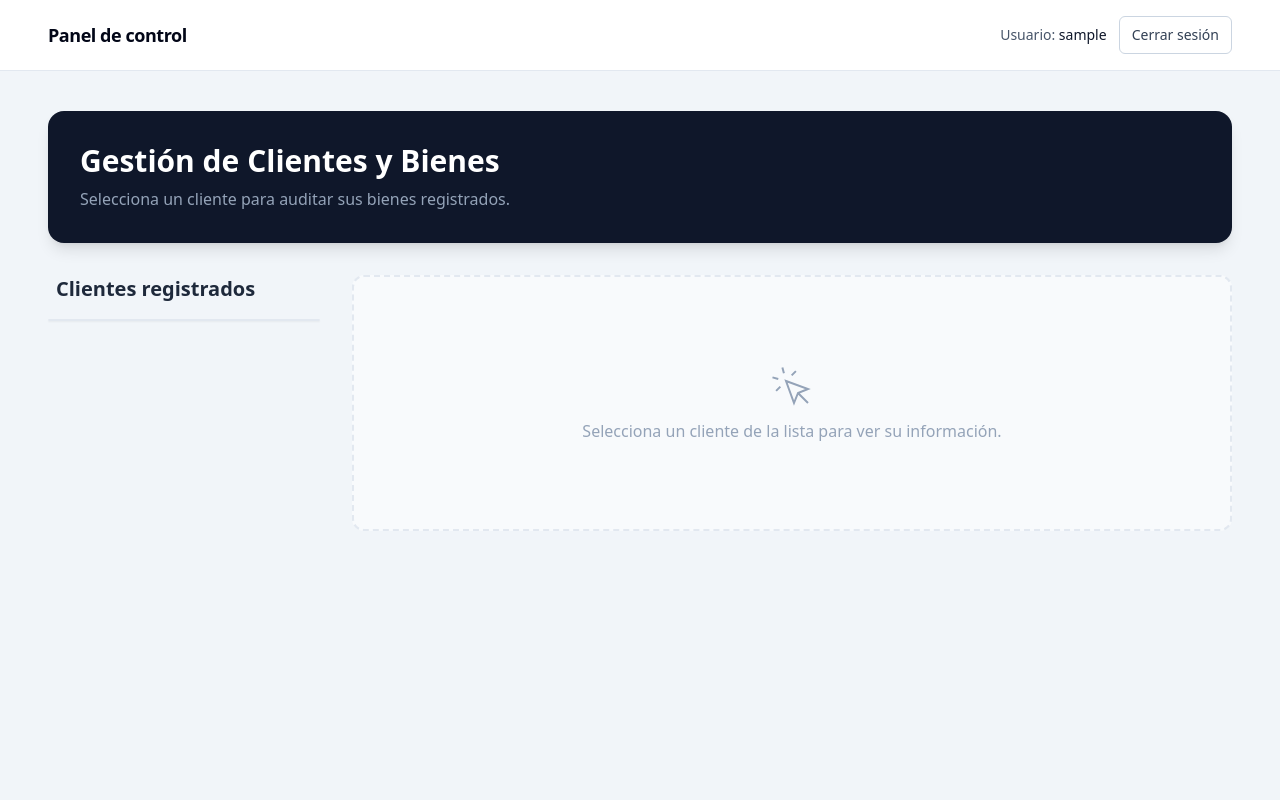
After one commit to Atroposs/bienes, a Django app: page /supervisor/clientes/ in a window 1280 px wide. The commit adds this page. Run offline with Django 5.2, Linux system fonts and the light colour scheme; the visitor is signed in with stand-in values (Sample User, id 1); data comes from the database, SQL or seed files in the repository; data that the repository does not hold is empty; some libraries are stand-ins or nearby versions.

Commit message:
cambios en el flujo
se agrego
-registro de clientes
 se cambio la vista de supervisor

```diff
--- /dev/null
+++ b/proyecto_seguro/apps/bienes/templates/bienes/lista_clientes_supervisor.html
@@ -0,0 +1,126 @@
+{% extends "base.html" %}
+{% block title %}Panel de Supervisor{% endblock %}
+
+{% block content %}
+<div class="w-full space-y-8">
+    <!-- Encabezado -->
+    <div class="w-full rounded-2xl bg-slate-900 p-8 shadow-lg text-white">
+        <h1 class="text-3xl font-bold">Gestión de Clientes y Bienes</h1>
+        <p class="text-slate-400 mt-2">Selecciona un cliente para auditar sus bienes registrados.</p>
+    </div>
+
+    <!-- Sección de Autorizaciones Pendientes -->
+    {% if clientes_pendientes %}
+    <div class="bg-amber-50 border border-amber-200 rounded-2xl p-6 shadow-sm">
+        <div class="flex items-center gap-2 mb-4">
+            <div class="p-2 bg-amber-400 rounded-lg">
+                <svg class="w-5 h-5 text-white" fill="none" stroke="currentColor" viewBox="0 0 24 24"><path stroke-linecap="round" stroke-linejoin="round" stroke-width="2" d="M12 9v2m0 4h.01m-6.938 4h13.856c1.54 0 2.502-1.667 1.732-3L13.732 4c-.77-1.333-2.694-1.333-3.464 0L3.34 16c-.77 1.333.192 3 1.732 3z"></path></svg>
+            </div>
+            <h2 class="text-xl font-bold text-amber-900">Solicitudes de registro pendientes ({{ clientes_pendientes|length }})</h2>
+        </div>
+        <div class="grid grid-cols-1 md:grid-cols-2 xl:grid-cols-3 gap-4">
+            {% for pend in clientes_pendientes %}
+            <div class="bg-white border border-amber-200 p-4 rounded-xl flex items-center justify-between shadow-sm">
+                <div>
+                    <p class="font-bold text-slate-900">{{ pend.nombre_completo }}</p>
+                    <p class="text-xs text-slate-500 font-mono">{{ pend.identificador }} • {{ pend.correo }}</p>
+                </div>
+                <form action="{% url 'bienes:autorizar_cliente' pend.id %}" method="post">
+                    {% csrf_token %}
+                    <button type="submit" class="bg-emerald-600 hover:bg-emerald-700 text-white text-xs font-bold py-2 px-4 rounded-lg transition-all shadow-md active:scale-95">
+                        Autorizar Acceso
+                    </button>
+                </form>
+            </div>
+            {% endfor %}
+        </div>
+    </div>
+    {% endif %}
+
+    <div class="grid grid-cols-1 lg:grid-cols-4 gap-8">
+        <!-- Lista de Clientes -->
+        <div class="lg:col-span-1 space-y-4">
+            <h2 class="text-xl font-semibold text-slate-800 px-2">Clientes registrados</h2>
+            <div class="bg-white rounded-xl shadow-sm border border-slate-200 overflow-hidden">
+                <ul class="divide-y divide-slate-100">
+                    {% for cliente in clientes %}
+                    <li>
+                        <a href="?cliente_id={{ cliente.id }}"
+                           class="block px-4 py-4 hover:bg-blue-50 transition-colors {% if cliente_seleccionado.id == cliente.id %}bg-blue-50 border-l-4 border-blue-600{% endif %}">
+                            <p class="font-bold text-slate-900 text-base">{{ cliente.nombre_completo }}</p>
+                            <p class="text-sm text-slate-500">{{ cliente.identificador }}</p>
+                        </a>
+                    </li>
+                    {% endfor %}
+                </ul>
+            </div>
+        </div>
+
+        <!-- Detalle de Bienes -->
+        <div class="lg:col-span-3">
+            {% if cliente_seleccionado %}
+                <div class="w-full bg-white rounded-xl shadow-lg border border-slate-200 overflow-hidden">
+                    <div class="px-6 py-4 bg-slate-50 border-b border-slate-200 flex justify-between items-center">
+                        <h3 class="text-xl font-bold text-slate-900">Bienes de: {{ cliente_seleccionado.nombre_completo }}</h3>
+                        <span class="bg-blue-100 text-blue-700 text-xs font-bold px-2.5 py-1 rounded-full">
+                            {{ bienes|length }} registro{{ bienes|length|pluralize }}
+                        </span>
+                    </div>
+                    <div class="overflow-x-auto">
+                        <table class="w-full text-left">
+                            <thead class="bg-slate-50 text-slate-600 uppercase text-sm">
+                                <tr class="divide-x divide-slate-200">
+                                    <th class="px-3 py-4">ID</th>
+                                    <th class="px-3 py-4">Descripción</th>
+                                    <th class="px-3 py-4">Marca</th>
+                                    <th class="px-3 py-4">Valor</th>
+                                    <th class="px-3 py-4 text-center">Estatus</th>
+                                    <th class="px-3 py-4">Fecha Registro</th>
+                                    <th class="px-3 py-4">Última Modificación</th>
+                                </tr>
+                            </thead>
+                            <tbody class="divide-y divide-slate-100">
+                                {% for bien in bienes %}
+                                <tr class="hover:bg-blue-50/40 transition-colors divide-x divide-slate-100">
+                                    <td class="px-4 py-5 font-mono text-blue-600 font-bold whitespace-nowrap text-sm">{{ bien.identificador }}</td>
+                                    <td class="px-4 py-5">
+                                        <div class="text-slate-900 font-medium text-base leading-relaxed">{{ bien.descripcion }}</div>
+                                    </td>
+                                    <td class="px-4 py-5 text-slate-600 text-base">{{ bien.marca }}</td>
+                                    <td class="px-4 py-5 text-slate-900 font-extrabold whitespace-nowrap text-base">${{ bien.valor }}</td>
+                                    <td class="px-4 py-5 text-center">
+                                        <span class="inline-block px-3 py-1.5 rounded-full text-xs font-black uppercase tracking-widest {% if bien.estatus == 'bueno' %}bg-green-100 text-green-700{% elif bien.estatus == 'malo' %}bg-red-100 text-red-700{% else %}bg-yellow-100 text-yellow-700{% endif %}">
+                                            {{ bien.estatus|upper }}
+                                        </span>
+                                    </td>
+                                    <td class="px-4 py-5 text-slate-500 text-sm whitespace-nowrap">
+                                        <div class="flex items-center">
+                                            <svg class="w-3 h-3 mr-1 text-slate-400" fill="none" stroke="currentColor" viewBox="0 0 24 24"><path d="M8 7V3m8 4V3m-9 8h10M5 21h14a2 2 0 002-2V7a2 2 0 00-2-2H5a2 2 0 00-2 2v12a2 2 0 002 2z"></path></svg>
+                                            {{ bien.creado_en|date:"d/m/Y H:i" }}
+                                        </div>
+                                    </td>
+                                    <td class="px-4 py-5 text-slate-400 text-sm whitespace-nowrap italic text-right">
+                                        <div class="flex items-center">
+                                            {{ bien.actualizado_en|date:"d/m/Y H:i" }}
+                                        </div>
+                                    </td>
+                                </tr>
+                                {% empty %}
+                                <tr>
+                                    <td colspan="6" class="px-6 py-10 text-center text-slate-400 italic">Este cliente aún no registra bienes.</td>
+                                </tr>
+                                {% endfor %}
+                            </tbody>
+                        </table>
+                    </div>
+                </div>
+            {% else %}
+                <div class="h-64 flex flex-col items-center justify-center border-2 border-dashed border-slate-200 rounded-xl bg-slate-50 text-slate-400">
+                    <svg class="w-12 h-12 mb-2" fill="none" stroke="currentColor" viewBox="0 0 24 24"><path d="M15 15l-2 5L9 9l11 4-5 2zm0 0l5 5M7.188 2.239l.777 2.897M5.136 7.965l-2.898-.777M13.95 4.05l-2.122 2.122m-5.657 5.656l-2.12 2.122"></path></svg>
+                    <p>Selecciona un cliente de la lista para ver su información.</p>
+                </div>
+            {% endif %}
+        </div>
+    </div>
+</div>
+{% endblock %}
--- a/proyecto_seguro/apps/bienes/templates/bienes/reporte_mis_bienes.html
+++ b/proyecto_seguro/apps/bienes/templates/bienes/reporte_mis_bienes.html
@@ -6,9 +6,6 @@
     <h1 class="text-2xl font-bold text-slate-900">Mis bienes registrados</h1>
 
     <div class="flex flex-wrap gap-3">
-        <a href="{% url 'bienes:lista_bienes' %}" class="inline-flex items-center justify-center rounded-md border border-slate-300 bg-white px-4 py-2 text-sm font-medium text-slate-700 shadow-sm transition-colors hover:bg-slate-50">
-            Regresar a bienes
-        </a>
         <a href="{% url 'bienes:crear_bien' %}" class="inline-flex items-center justify-center rounded-md bg-blue-600 px-4 py-2 text-sm font-medium text-white shadow-sm transition-colors hover:bg-blue-700">
             <svg class="-ml-1 mr-2 h-4 w-4" fill="none" viewBox="0 0 24 24" stroke="currentColor" stroke-width="2">
                 <path stroke-linecap="round" stroke-linejoin="round" d="M12 4v16m8-8H4" />
--- a/proyecto_seguro/apps/bienes/urls.py
+++ b/proyecto_seguro/apps/bienes/urls.py
@@ -4,8 +4,11 @@ from . import views
 app_name = "bienes"
 
 urlpatterns = [
+    path("", views.home_router, name="home_router"),
     path("bienes/", views.lista_bienes, name="lista_bienes"),
     path("bienes/nuevo/", views.crear_bien, name="crear_bien"),
     path("bienes/mis-bienes/", views.reporte_mis_bienes, name="reporte_mis_bienes"),
     path("bienes/reporte-general/", views.reporte_general_bienes, name="reporte_general_bienes"),
+    path("supervisor/clientes/", views.lista_clientes_supervisor, name="lista_clientes_supervisor"),
+    path("supervisor/clientes/autorizar/<int:cliente_id>/", views.autorizar_cliente, name="autorizar_cliente"),
 ]
--- a/proyecto_seguro/apps/bienes/views.py
+++ b/proyecto_seguro/apps/bienes/views.py
@@ -1,9 +1,23 @@
 from django.contrib.auth.decorators import login_required
-from django.shortcuts import redirect, render
+from django.contrib import messages
+from django.shortcuts import get_object_or_404, redirect, render
 from seguridad.decorators import cliente_requerido, supervisor_requerido
 from seguridad.roles import es_cliente, es_supervisor
 from .forms import BienForm
 from .models import Bien
+from apps.clientes.models import Cliente
+from apps.clientes.services import autorizar_cliente_usuario
+
+@login_required
+def home_router(request):
+    """Redirige al usuario a su panel correspondiente según su rol."""
+    if es_supervisor(request.user):
+        return redirect("bienes:lista_clientes_supervisor")
+    elif es_cliente(request.user):
+        return redirect("bienes:reporte_mis_bienes")
+    else:
+        # Si no tiene rol, lo mandamos a la lista general (que requiere ser supervisor)
+        return redirect("bienes:lista_bienes")
 
 @login_required
 @cliente_requerido
@@ -33,20 +47,47 @@ def reporte_general_bienes(request):
     return render(request, "bienes/reporte_general_bienes.html", {"bienes": bienes})
 
 @login_required
+@supervisor_requerido
+def lista_clientes_supervisor(request):
+    """Permite al supervisor listar clientes y ver los bienes de cada uno."""
+    # Filtramos clientes activos para la lista lateral y pendientes para la sección de autorizar
+    clientes = Cliente.objects.filter(usuario__is_active=True).order_by("nombre")
+    clientes_pendientes = Cliente.objects.filter(usuario__is_active=False).order_by("-creado_en")
+    cliente_id = request.GET.get("cliente_id")
+    bienes = None
+    cliente_seleccionado = None
+
+    if cliente_id:
+        cliente_seleccionado = get_object_or_404(Cliente, id=cliente_id)
+        bienes = Bien.objects.filter(cliente=cliente_seleccionado).order_by("-creado_en")
+
+    return render(
+        request,
+        "bienes/lista_clientes_supervisor.html",
+        {
+            "clientes": clientes,
+            "clientes_pendientes": clientes_pendientes,
+            "cliente_seleccionado": cliente_seleccionado,
+            "bienes": bienes,
+        },
+    )
+
+@login_required
+@supervisor_requerido
+def autorizar_cliente(request, cliente_id):
+    """Vista de acción para autorizar a un cliente desde el panel."""
+    cliente = autorizar_cliente_usuario(cliente_id)
+    messages.success(request, f"La cuenta de {cliente.nombre_completo} ha sido autorizada.")
+    return redirect("bienes:lista_clientes_supervisor")
+@login_required
+@supervisor_requerido
 def lista_bienes(request):
-    if es_supervisor(request.user):
-        bienes = Bien.objects.select_related("cliente").all()
-    elif es_cliente(request.user):
-        bienes = Bien.objects.filter(cliente__usuario=request.user)
-    else:
-        bienes = Bien.objects.none()
-
+    """Vista de bienes general, ahora solo para supervisores."""
+    bienes = Bien.objects.select_related("cliente").all().order_by("-creado_en")
     return render(
         request,
         "bienes/lista_bienes.html",
         {
             "bienes": bienes,
-            "es_cliente": es_cliente(request.user),
-            "es_supervisor": es_supervisor(request.user),
         }
     )
--- /dev/null
+++ b/proyecto_seguro/apps/clientes/urls.py
@@ -0,0 +1,8 @@
+from django.urls import path
+from . import views
+
+app_name = "clientes"
+
+urlpatterns = [
+    path("registro/", views.registro, name="registro"),
+]
--- a/proyecto_seguro/config/settings.py
+++ b/proyecto_seguro/config/settings.py
@@ -149,7 +149,7 @@ USE_TZ = True
 STATIC_URL = 'static/'
 
 LOGIN_URL = "login"
-LOGIN_REDIRECT_URL = "bienes:lista_bienes"
+LOGIN_REDIRECT_URL = "bienes:home_router"
 LOGOUT_REDIRECT_URL = "login"
 
 TOKEN_RASTREO_CAMIONES = "TOKEN_DE_PRACTICA_CAMIONES"
--- a/proyecto_seguro/config/urls.py
+++ b/proyecto_seguro/config/urls.py
@@ -15,6 +15,7 @@ urlpatterns = [
         name="logout",
     ),
     path("", include("apps.bienes.urls")),
+    path("clientes/", include("apps.clientes.urls")),
     path("direcciones/", include("apps.direcciones.urls")),
     path("", include("apps.rastreo.urls")),
 ]
--- a/proyecto_seguro/templates/base.html
+++ b/proyecto_seguro/templates/base.html
@@ -11,7 +11,7 @@
 <body class="min-h-screen bg-slate-100 text-slate-900">
 
     <header class="border-b border-slate-200 bg-white">
-        <div class="mx-auto flex max-w-5xl items-center justify-between gap-4 px-6 py-4">
+        <div class="mx-auto flex w-full items-center justify-between gap-4 px-6 py-4 lg:px-12">
             <a href="{% url 'bienes:lista_bienes' %}" class="text-lg font-semibold tracking-tight text-slate-950">
                 Panel de control
             </a>
@@ -29,11 +29,20 @@
                         </button>
                     </form>
                 </div>
+            {% else %}
+                <div class="flex items-center gap-4">
+                    <!-- <a href="{% url 'login' %}" class="text-sm font-medium text-slate-600 hover:text-slate-950">
+                        Entrar
+                    </a> -->
+                    <a href="{% url 'clientes:registro' %}" class="rounded-md bg-blue-600 px-4 py-2 text-sm font-medium text-white shadow-sm transition hover:bg-blue-700">
+                        Registrarse
+                    </a>
+                </div>
             {% endif %}
         </div>
     </header>
 
-    <main class="mx-auto max-w-5xl px-6 py-10">
+    <main class="mx-auto w-full px-6 py-10 lg:px-12">
         {% block content %}
         {% endblock %}
     </main>
```
Also changed, not shown: proyecto_seguro/apps/clientes/forms.py (added, +49 -0 lines), proyecto_seguro/apps/clientes/services.py (added, +42 -0 lines), proyecto_seguro/apps/clientes/templates/clientes/registro.html (added, +46 -0 lines), proyecto_seguro/apps/clientes/views.py (+24 -2 lines), proyecto_seguro/seguridad/roles.py (+6 -1 lines).
